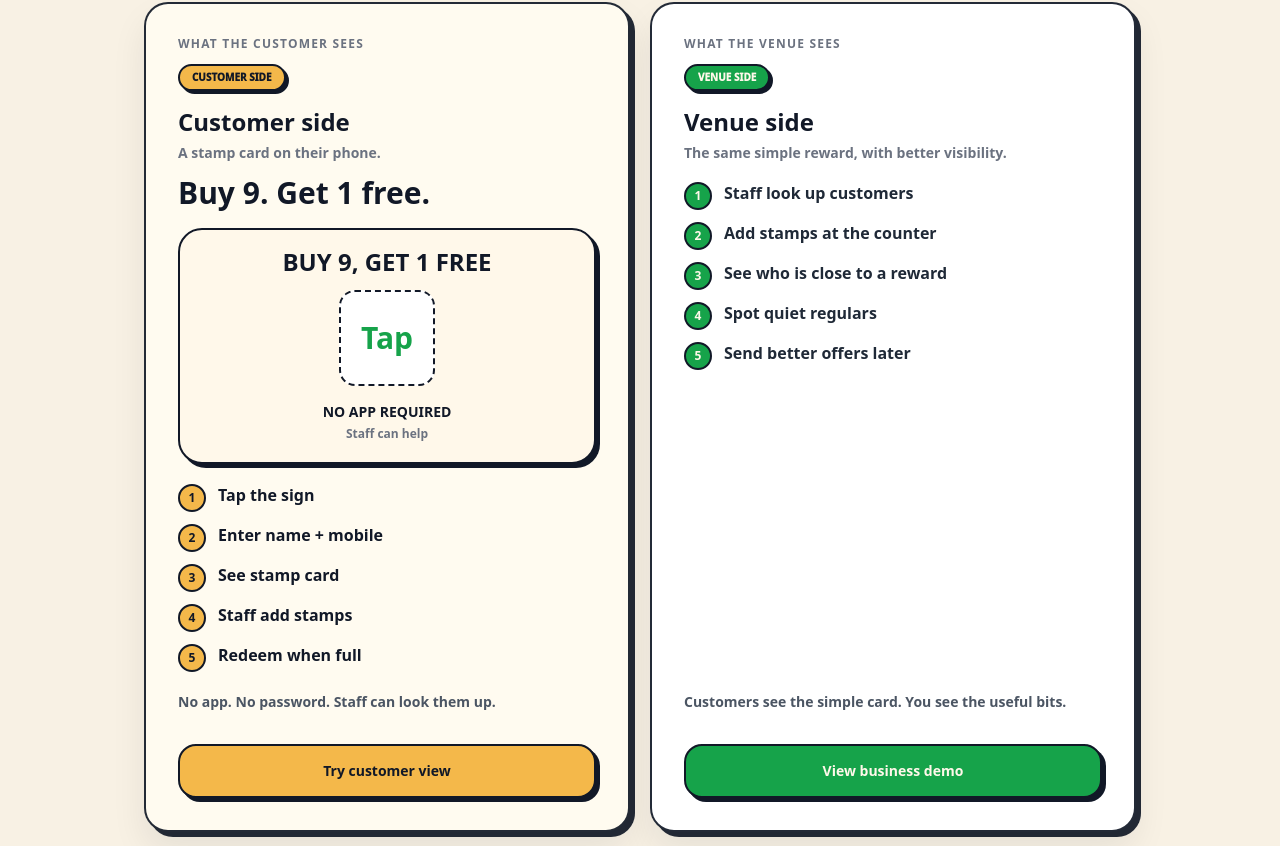
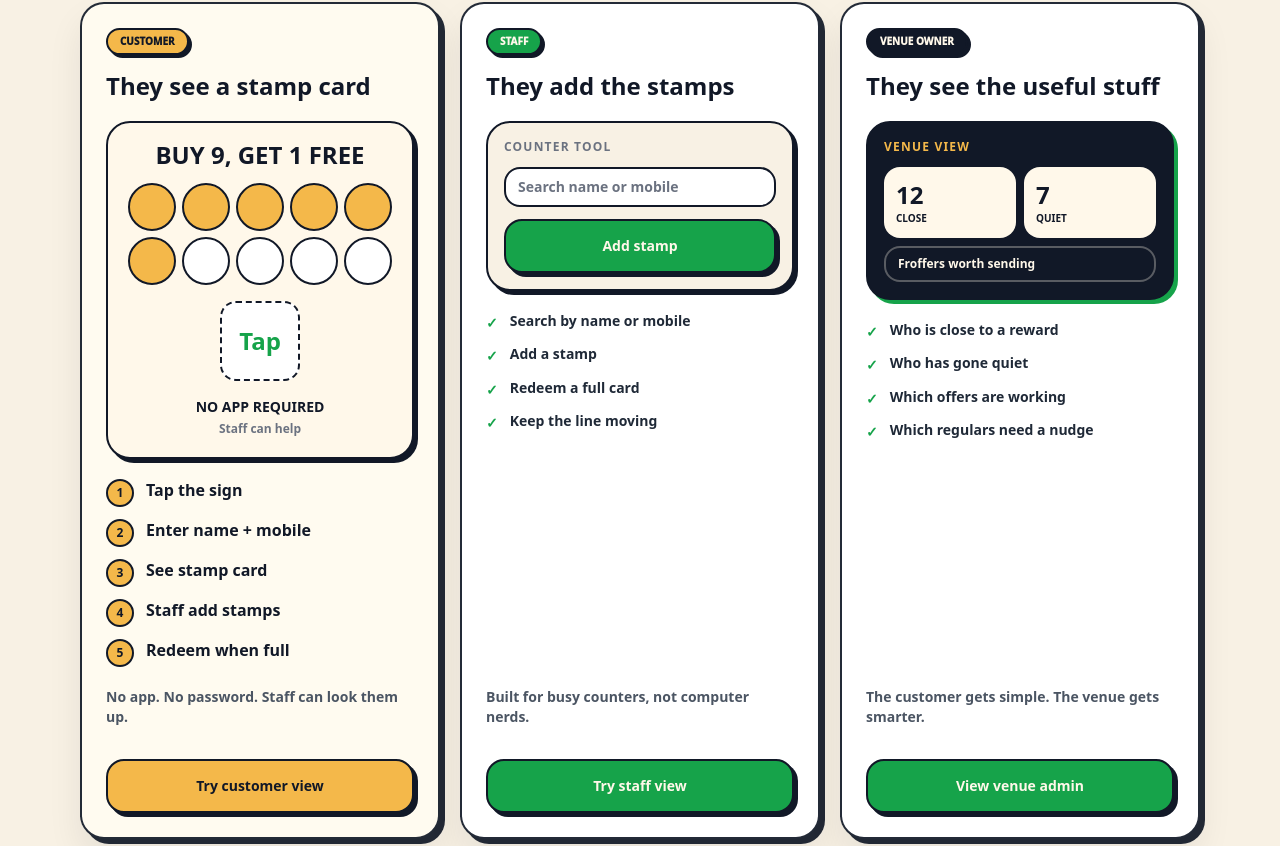
Before and after one commit to mickiely/frother, a React (Vite) app: page / in a window 1280 px wide. Shown: the part 962-1808 px from the top of the page. Built offline with nearby package versions, Linux system fonts and the light colour scheme; no server answers.

Commit message:
Clarify customer staff and venue views

```diff
--- a/src/pages/LandingPage.jsx
+++ b/src/pages/LandingPage.jsx
@@ -85,39 +85,37 @@ export default function LandingPage() {
         </div>
       </section>
 
-      {/* Two sides */}
-      <section className="px-4 pt-14 pb-10 max-w-5xl mx-auto">
+      {/* Who sees what */}
+      <section className="px-4 pt-14 pb-10 max-w-6xl mx-auto">
         <h2 className="text-3xl sm:text-4xl font-black text-gray-900 text-center mb-2">
-          Two sides. One simple system.
+          Who sees what?
         </h2>
         <p className="text-center text-base font-medium text-gray-600 mb-10">
-          One counter sign. One old-school reward. Two very plain views.
+          Same old-school reward. Three simple views.
         </p>
 
-        <div className="grid gap-5 sm:grid-cols-2">
-          {/* Customer card — warm, friendly, non-technical */}
+        <div className="grid gap-5 lg:grid-cols-3">
           <div
-            className="frother-card p-8 flex flex-col"
+            className="frother-card p-6 flex flex-col"
             style={{ backgroundColor: '#FFFBF0' }}
           >
-            <p className="text-xs font-black text-gray-500 uppercase tracking-widest mb-3">
-              What the customer sees
-            </p>
-            <span className="frother-public-kicker text-[10px] px-3 py-1 self-start">Customer side</span>
+            <span className="frother-public-kicker text-[10px] px-3 py-1 self-start">Customer</span>
             <h3 className="font-black text-2xl text-gray-900 mt-4 leading-tight">
-              Customer side
+              They see a stamp card
             </h3>
-            <p className="mt-1.5 text-sm font-semibold text-gray-500 leading-snug">
-              A stamp card on their phone.
-            </p>
-            <p className="mt-4 text-3xl font-black text-gray-900 leading-none">
-              Buy 9. Get 1 free.
-            </p>
 
             <div className="mt-5 rounded-3xl border-2 border-gray-900 bg-[#FFF8EA] p-5 text-center shadow-[4px_4px_0_#111827]">
               <p className="text-2xl font-black text-gray-900 leading-none">BUY 9, GET 1 FREE</p>
-              <div className="mt-4 mx-auto grid h-24 w-24 place-items-center rounded-2xl border-2 border-dashed border-gray-900 bg-white">
-                <span className="text-3xl font-black text-[#16A34A]">Tap</span>
+              <div className="mt-4 grid grid-cols-5 gap-1.5">
+                {Array.from({ length: 10 }).map((_, i) => (
+                  <span
+                    key={i}
+                    className={`aspect-square rounded-full border-2 border-gray-900 ${i < 6 ? 'bg-[#F4B84A]' : 'bg-white'}`}
+                  />
+                ))}
+              </div>
+              <div className="mt-4 mx-auto grid h-20 w-20 place-items-center rounded-2xl border-2 border-dashed border-gray-900 bg-white">
+                <span className="text-2xl font-black text-[#16A34A]">Tap</span>
               </div>
               <p className="mt-4 text-sm font-black text-gray-900">NO APP REQUIRED</p>
               <p className="mt-1 text-xs font-bold text-gray-500">Staff can help</p>
@@ -150,49 +148,111 @@ export default function LandingPage() {
             </Link>
           </div>
 
-          {/* Venue card — operational, still friendly */}
-          <div className="frother-card p-8 bg-white flex flex-col">
-            <p className="text-xs font-black text-gray-500 uppercase tracking-widest mb-3">
-              What the venue sees
-            </p>
+          <div className="frother-card p-6 bg-white flex flex-col">
             <span
               className="frother-public-kicker text-[10px] px-3 py-1 self-start"
               style={{ backgroundColor: '#16A34A', color: '#FFF8EA', borderColor: '#111827' }}
             >
-              Venue side
+              Staff
             </span>
             <h3 className="font-black text-2xl text-gray-900 mt-4 leading-tight">
-              Venue side
+              They add the stamps
             </h3>
-            <p className="mt-1.5 text-sm font-semibold text-gray-500 leading-snug">
-              The same simple reward, with better visibility.
-            </p>
+            <div className="mt-5 rounded-3xl border-2 border-gray-900 bg-[#F8F1E4] p-4 shadow-[4px_4px_0_#111827]">
+              <p className="text-xs font-black text-gray-500 uppercase tracking-widest">Counter tool</p>
+              <div className="mt-3 rounded-2xl border-2 border-gray-900 bg-white px-3 py-2 text-sm font-black text-gray-500">
+                Search name or mobile
+              </div>
+              <button type="button" className="mt-3 frother-button w-full bg-[#16A34A] text-[#FFF8EA] text-sm">
+                Add stamp
+              </button>
+            </div>
             <ul className="mt-5 flex flex-col gap-3 flex-1">
               {[
-                'Staff look up customers',
-                'Add stamps at the counter',
-                'See who is close to a reward',
-                'Spot quiet regulars',
-                'Send better offers later',
-              ].map((item, index) => (
-                <li key={item} className="flex items-start gap-3 text-base font-bold text-gray-800 leading-snug">
-                  <span className="grid h-7 w-7 shrink-0 place-items-center rounded-full border-2 border-gray-900 bg-[#16A34A] text-xs font-black text-[#FFF8EA]">
-                    {index + 1}
-                  </span>
+                'Search by name or mobile',
+                'Add a stamp',
+                'Redeem a full card',
+                'Keep the line moving',
+              ].map(item => (
+                <li key={item} className="flex items-start gap-3 text-sm font-bold text-gray-800 leading-snug">
+                  <span className="mt-0.5 text-[#16A34A] font-black shrink-0">✓</span>
                   <span>{item}</span>
                 </li>
               ))}
             </ul>
             <p className="mt-5 text-sm font-black text-gray-600">
-              Customers see the simple card. You see the useful bits.
+              Built for busy counters, not computer nerds.
+            </p>
+            <Link
+              to="/staff/demo-cafe"
+              className="frother-button bg-[#16A34A] text-[#FFF8EA] mt-8 text-sm w-full"
+            >
+              Try staff view
+            </Link>
+          </div>
+
+          <div className="frother-card p-6 bg-white flex flex-col">
+            <span
+              className="frother-public-kicker text-[10px] px-3 py-1 self-start"
+              style={{ backgroundColor: '#111827', color: '#FFF8EA', borderColor: '#111827' }}
+            >
+              Venue owner
+            </span>
+            <h3 className="font-black text-2xl text-gray-900 mt-4 leading-tight">
+              They see the useful stuff
+            </h3>
+            <div className="mt-5 rounded-3xl border-2 border-gray-900 bg-[#111827] p-4 text-[#FFF8EA] shadow-[4px_4px_0_#16A34A]">
+              <p className="text-xs font-black uppercase tracking-widest text-[#F4B84A]">Venue view</p>
+              <div className="mt-3 grid grid-cols-2 gap-2">
+                <div className="rounded-2xl bg-[#FFF8EA] p-3 text-gray-900">
+                  <p className="text-2xl font-black">12</p>
+                  <p className="text-[10px] font-black uppercase">Close</p>
+                </div>
+                <div className="rounded-2xl bg-[#FFF8EA] p-3 text-gray-900">
+                  <p className="text-2xl font-black">7</p>
+                  <p className="text-[10px] font-black uppercase">Quiet</p>
+                </div>
+              </div>
+              <div className="mt-2 rounded-2xl border-2 border-[#FFF8EA]/30 px-3 py-2 text-xs font-bold">
+                Froffers worth sending
+              </div>
+            </div>
+            <ul className="mt-5 flex flex-col gap-3 flex-1">
+              {[
+                'Who is close to a reward',
+                'Who has gone quiet',
+                'Which offers are working',
+                'Which regulars need a nudge',
+              ].map(item => (
+                <li key={item} className="flex items-start gap-3 text-sm font-bold text-gray-800 leading-snug">
+                  <span className="mt-0.5 text-[#16A34A] font-black shrink-0">✓</span>
+                  <span>{item}</span>
+                </li>
+              ))}
+            </ul>
+            <p className="mt-5 text-sm font-black text-gray-600">
+              The customer gets simple. The venue gets smarter.
             </p>
             <Link
               to="/admin/demo-cafe"
               className="frother-button bg-[#16A34A] text-[#FFF8EA] mt-8 text-sm w-full"
             >
-              View business demo
+              View venue admin
             </Link>
           </div>
+        </div>
+
+        <div className="mt-6 grid gap-3 sm:grid-cols-3">
+          {[
+            ['Customer', 'Tap. Stamp. Redeem.'],
+            ['Staff', 'Look up. Add stamp. Done.'],
+            ['Venue', 'See regulars. Spot quiet days. Send better offers.'],
+          ].map(([label, text]) => (
+            <div key={label} className="rounded-3xl border-2 border-gray-900 bg-[#FFF8EA] p-4 shadow-[3px_3px_0_#111827]">
+              <p className="text-xs font-black uppercase tracking-widest text-gray-500">{label}</p>
+              <p className="mt-1 text-lg font-black leading-tight text-gray-900">{text}</p>
+            </div>
+          ))}
         </div>
 
         {/* How it works strip */}
```
